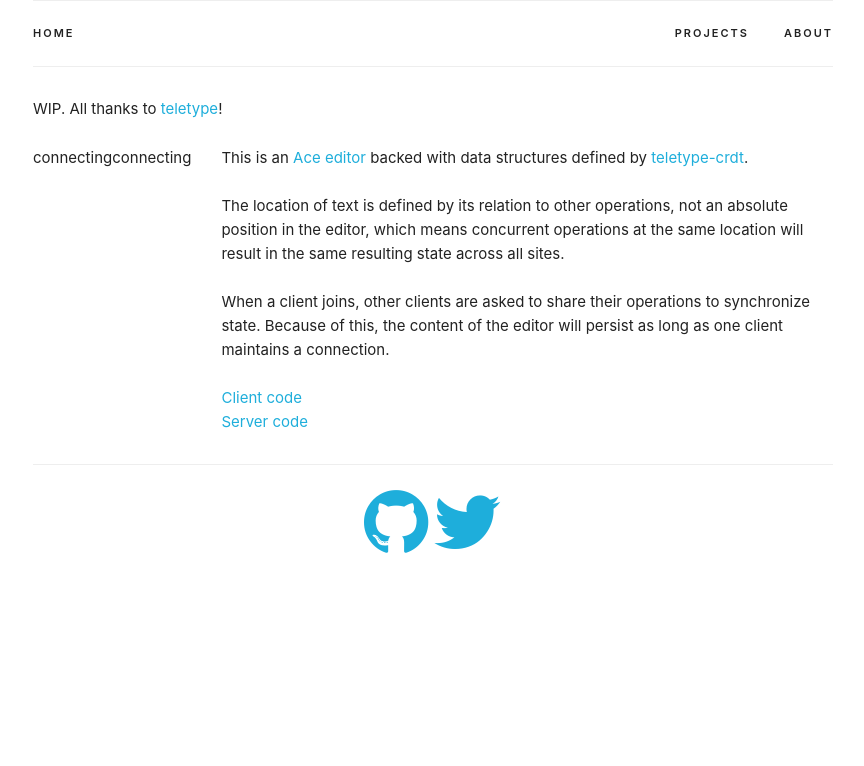
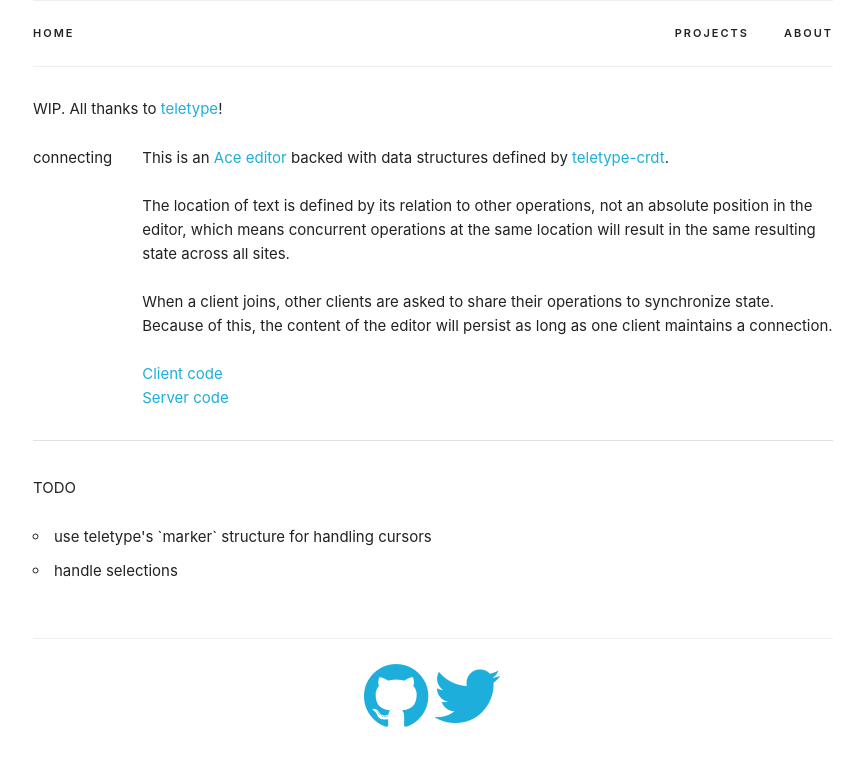
Before and after one commit to anderoonies/anderoonies.github.io, a Jekyll site: the page built from _projects/crdt.md, in a window 1280 px wide. Shown: the top 766 px of the page, without its empty margins (207-1071 px from the left). Built offline with Jekyll 4.4.1, drawn with Linux system fonts in a browser that asks for light colours; nearby versions of some CDN libraries.

Commit message:
updates for crdt

```diff
--- a/_projects/crdt.md
+++ b/_projects/crdt.md
@@ -22,7 +22,15 @@
     <br>
     <a href="https://github.com/anderoonies/crdt-server" target="_blank">Server code</a>
     </div>
+</div>
+<hr>
 <div>
+<p>TODO</p>
+<ul>
+    <li>use teletype's `marker` structure for handling cursors</li>
+    <li>handle selections</li>
+</ul>
+</div>
 
 <link rel="stylesheet" href="/projects/crdt/crdt.css" type="text/css">
 <script src="/projects/crdt/bundle.js"></script>
```
Also changed, not shown: _projects/crdt/bundle.js.
